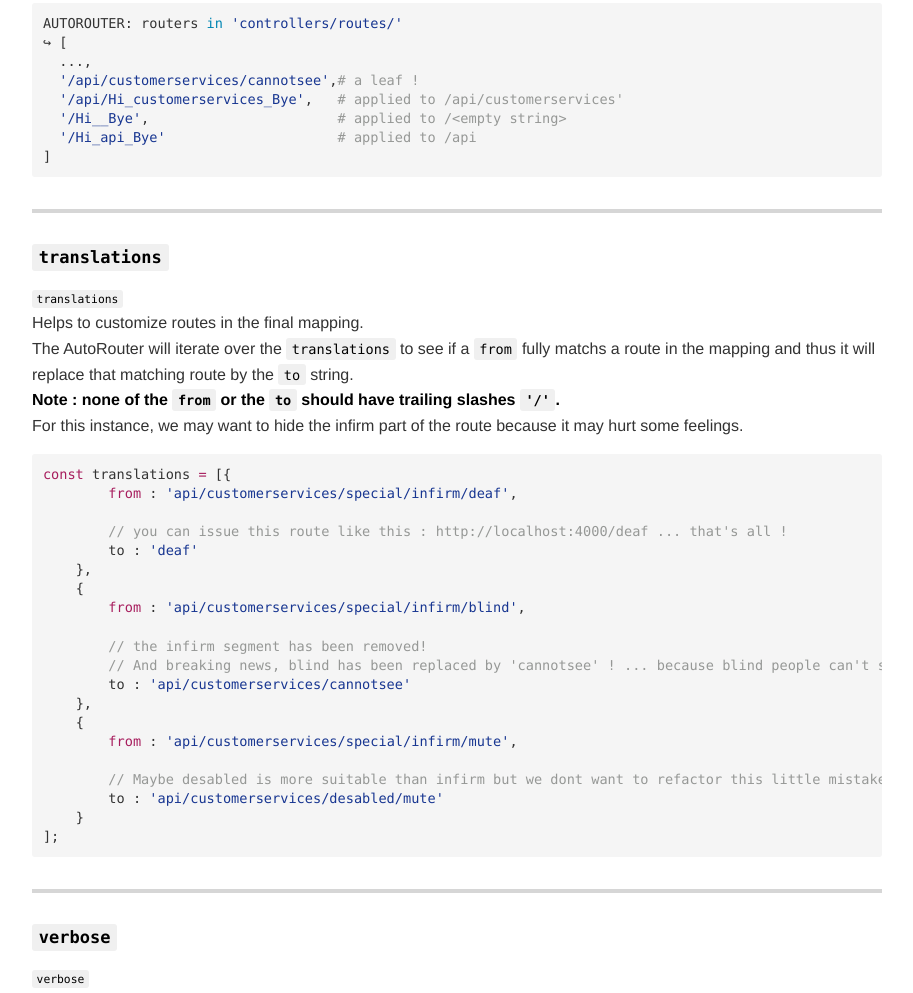
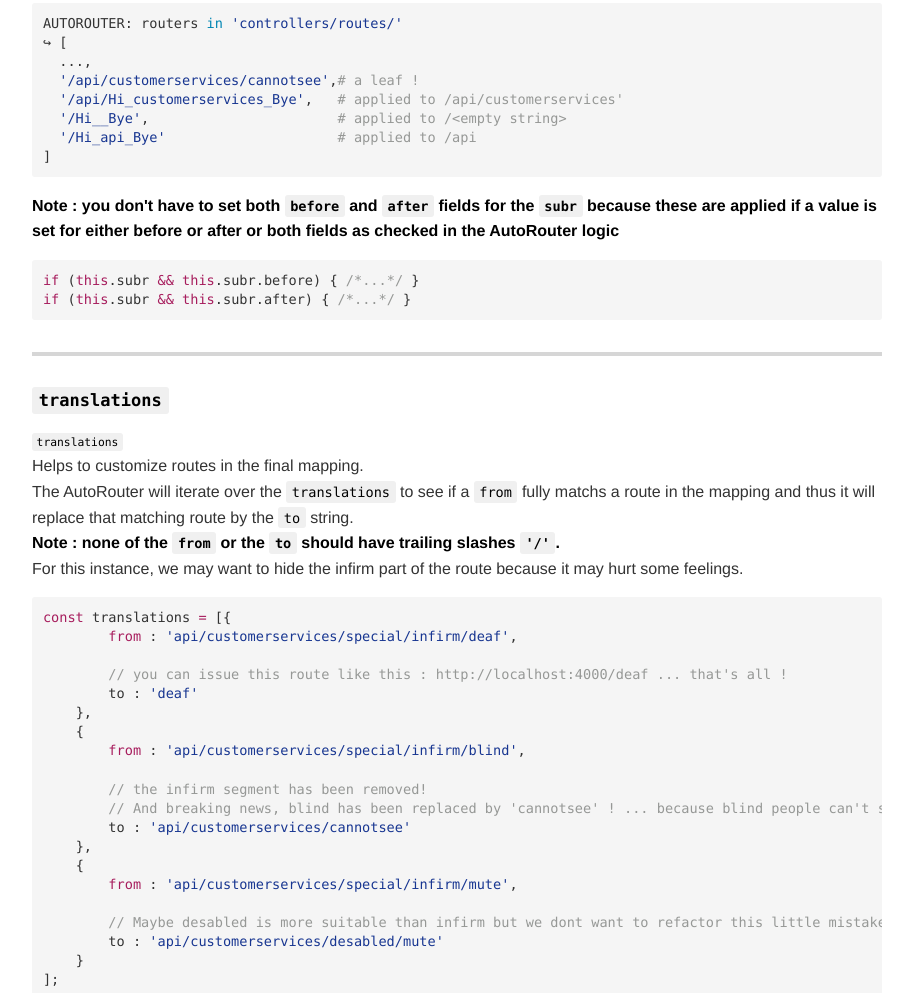
Before and after one commit to ManuUseGitHub/AutoRouter, a plain HTML site: page README.html in a window 1280 px wide. Shown: the part 5328-6321 px from the top of the page, without its empty margins (183-1096 px from the left). Drawn offline with nearby package versions, Linux system fonts and the light colour scheme.

Commit message:
subr note

```diff
--- a/README.html
+++ b/README.html
@@ -499,6 +499,9 @@ Tells how to translate a route which is in a folder that points on a folder that
   <span class="token string">&apos;/Hi__Bye&apos;</span>,                       <span class="token comment"># applied to /&lt;empty string&gt;</span>
   <span class="token string">&apos;/Hi_api_Bye&apos;</span>                     <span class="token comment"># applied to /api</span>
 <span class="token punctuation">]</span>
+</pre><p><strong>Note : you don&apos;t have to set both <code>before</code> and <code>after</code> fields for the <code>subr</code> because these are applied if a value is set for either before or after or both fields as checked in the AutoRouter logic</strong></p>
+<pre data-role="codeBlock" data-info="js" class="language-javascript"><span class="token keyword">if</span> <span class="token punctuation">(</span><span class="token keyword">this</span><span class="token punctuation">.</span>subr <span class="token operator">&amp;&amp;</span> <span class="token keyword">this</span><span class="token punctuation">.</span>subr<span class="token punctuation">.</span>before<span class="token punctuation">)</span> <span class="token punctuation">{</span> <span class="token comment">/*...*/</span> <span class="token punctuation">}</span>
+<span class="token keyword">if</span> <span class="token punctuation">(</span><span class="token keyword">this</span><span class="token punctuation">.</span>subr <span class="token operator">&amp;&amp;</span> <span class="token keyword">this</span><span class="token punctuation">.</span>subr<span class="token punctuation">.</span>after<span class="token punctuation">)</span> <span class="token punctuation">{</span> <span class="token comment">/*...*/</span> <span class="token punctuation">}</span>
 </pre><hr>
 <h4 class="mume-header" id="translations"><code>translations</code></h4>
 
```
Also changed, not shown: README.md.
